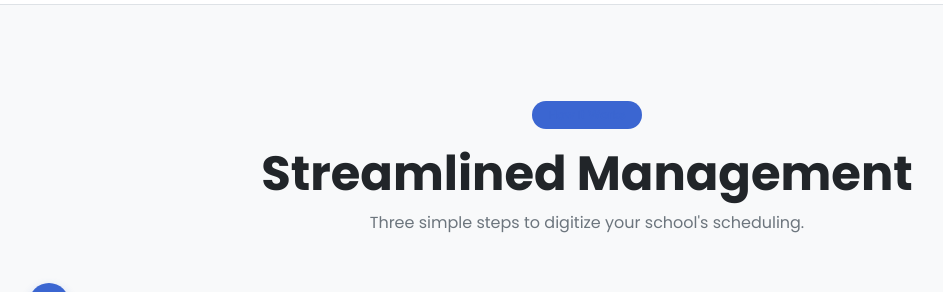
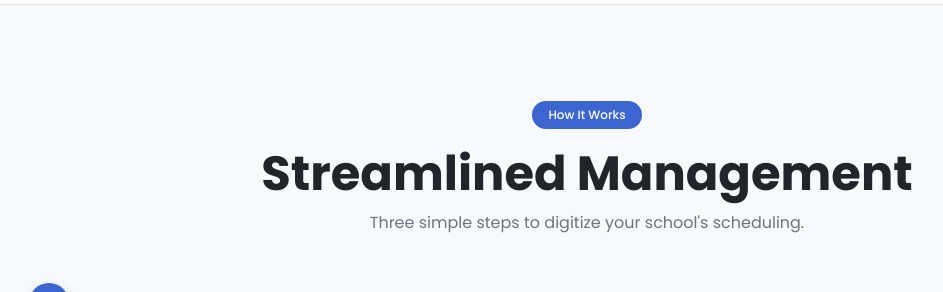
Before and after one commit to ydreyannramirez035-bot/wad-rwd-final-project, a PHP site: page / in a window 1280 px wide; the page is wider, and only the part inside the window is pictured. Shown: the part 1023-1315 px from the top of that part, without its empty margins (53-996 px from the left). Run offline with PHP 8.4, Linux system fonts and the light colour scheme.

Commit message:
update how it works text

```diff
--- a/index.php
+++ b/index.php
@@ -176,15 +176,6 @@ if ($_SERVER["REQUEST_METHOD"] == "POST") {
     <link href="https://fonts.googleapis.com/css2?family=Poppins:wght@300;400;500;600;700;800&display=swap" rel="stylesheet">
     <link href="https://cdnjs.cloudflare.com/ajax/libs/font-awesome/6.0.0/css/all.min.css" rel="stylesheet">
     <link rel="stylesheet" href="styles/index.css">
-
-    <style>
-        @media (max-width: 375px) {
-            .navbar-brand .logo-text { font-size: 1.2rem; }
-            .navbar-brand img { width: 30px; height: 30px; margin-right: 0.25rem !important; }
-            .btn-login, .btn-brand { padding: 6px 12px; font-size: 0.8rem; }
-            /* .logo-text { font-size: 10px; } */
-        }
-    </style>
 </head>
 <body class="d-flex flex-column min-vh-100">
 
@@ -279,7 +270,7 @@ if ($_SERVER["REQUEST_METHOD"] == "POST") {
     <section id="how-it-works" class="py-5 bg-light border-top">
         <div class="container py-5">
             <div class="text-center mb-5">
-                <span class="badge bg-brand-blue bg-opacity-10 text-brand-blue rounded-pill px-3 py-2 mb-3 fw-medium text-color">How It Works</span>
+                <span class="badge bg-brand-blue bg-opacity-10 rounded-pill px-3 py-2 mb-3 fw-medium text-color">How It Works</span>
                 <h2 class="display-5 fw-bold text-dark">Streamlined Management</h2>
                 <p class="text-secondary">Three simple steps to digitize your school's scheduling.</p>
             </div>
```
